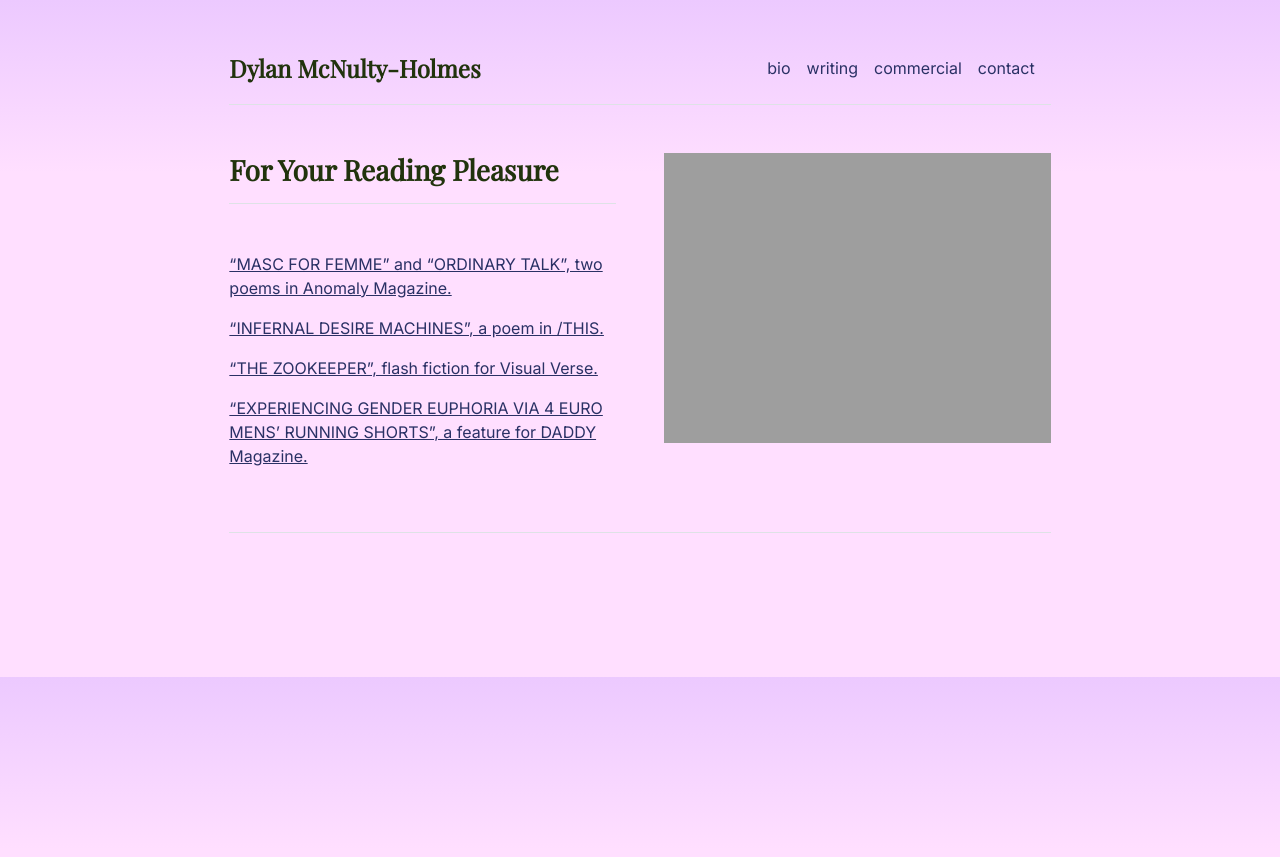
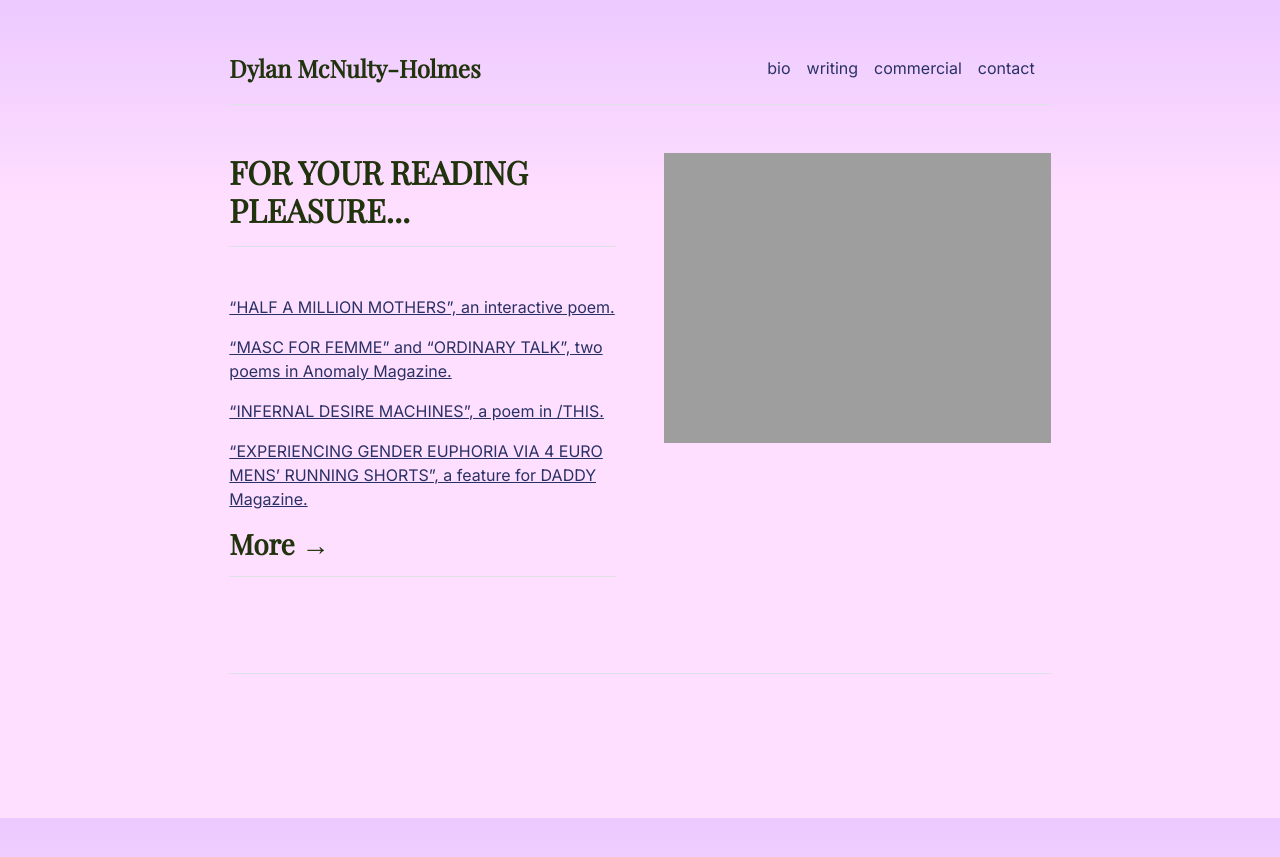
Before and after one commit to dyl-amh/website, a Jekyll site: the page built from index.md, in a window 1280 px wide. Shown: the top 857 px of the page. Built offline with Jekyll 4.4.1, drawn with Linux system fonts in a browser that asks for light colours.

Commit message:
update featured texts

```diff
--- a/_data/publications.yml
+++ b/_data/publications.yml
@@ -1,10 +1,11 @@
 featured:
+- {name: '“HALF A MILLION MOTHERS”, an interactive poem.', url: 'https://mothers.dylanmcnultyholmes.com'}
 - {name: '“MASC FOR FEMME” and “ORDINARY TALK”, two poems in Anomaly Magazine.', url: 'https://anmly.org/ap35/dylan-mcnulty-holmes/'}
 - {name: '“INFERNAL DESIRE MACHINES”, a poem in /THIS.', url: 'https://thisissue01.cargo.site/Dylan'}
-- {name: '“THE ZOOKEEPER”, flash fiction for Visual Verse.', url: 'https://visualverse.org/submissions/the-zookeeper/'}
 - {name: '“EXPERIENCING GENDER EUPHORIA VIA 4 EURO MENS’ RUNNING SHORTS”, a feature for DADDY Magazine.', url: 'https://www.daddy.land/stories/experiencing-gender-euphoria-via-7-euro-mens-running-shorts'}
 
 index:
+- {name: '“THE ZOOKEEPER”, flash fiction for Visual Verse.', url: 'https://visualverse.org/submissions/the-zookeeper/'}
 - {name: '“THE BEEKEEPER”, an erotic story for Nothing to See Here. (Illustrations by Judy Moore available as a T-shirt at this link.)', url: 'https://tom-or-judy.creator-spring.com/listing/buy-bee-keeper?product=389'}
 - {name: '“THE MORRIGAN”, a short story for Literally Speaking Journal (print, edition of 100).', url: 'https://www.facebook.com/literallyspeakingberlin'}
 - {name: 'INTERVIEW SERIES: BRUCE LABRUCE, NHU DUONG, ISABEL LEWIS, a series of features for SLEEK magazine.', url: 'https://www.sleek-mag.com/article/nhu-duong-interview/'}
--- a/_includes/featured_publications.html
+++ b/_includes/featured_publications.html
@@ -1,6 +1,7 @@
 <div>
-  <h3 class="fw-bold border-bottom pb-3 mb-5 title">For Your Reading Pleasure</h3>
+  <h2 class="fw-bold border-bottom pb-3 mb-5 title">FOR YOUR READING PLEASURE...</h2>
     {% for item in site.data.publications.featured %}
       <p><a href="{{ item.url }}">{{ item.name }}</a></p>
     {% endfor %}
+    <h3 class="fw-bold border-bottom pb-3 mb-5 title">More →</h3>
 </div>
```
